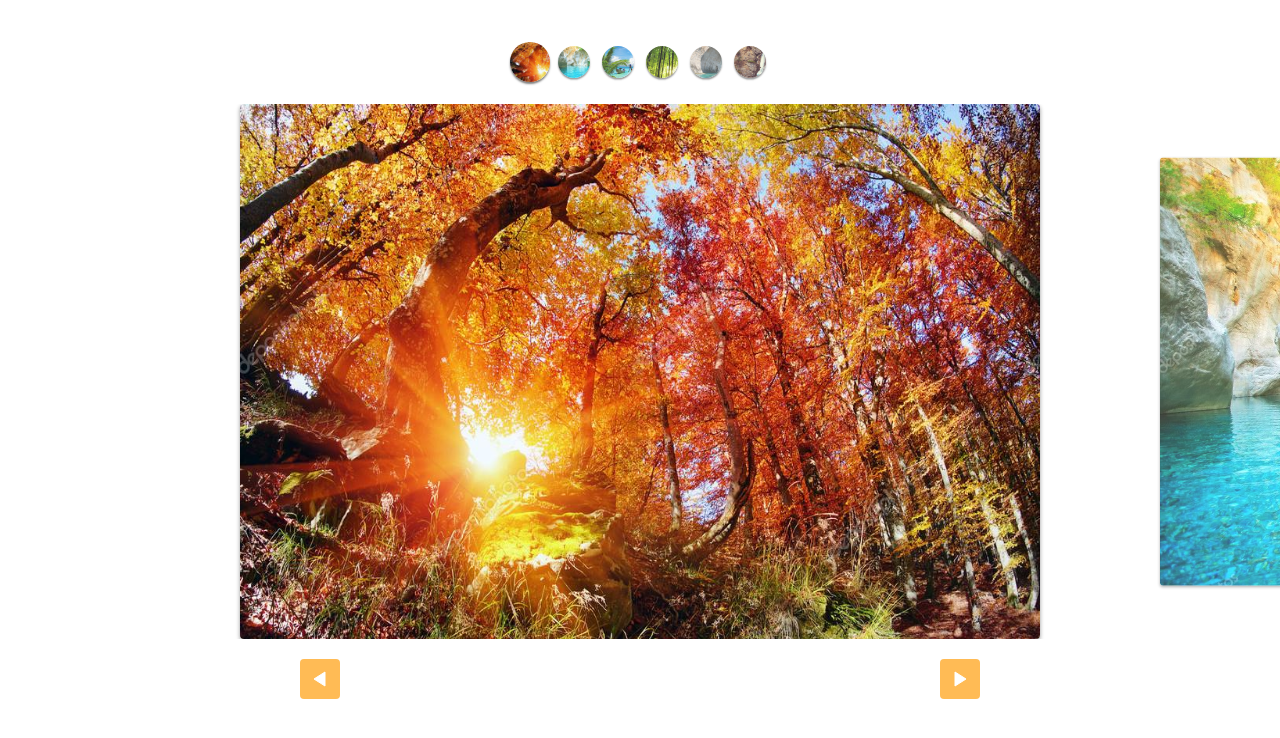
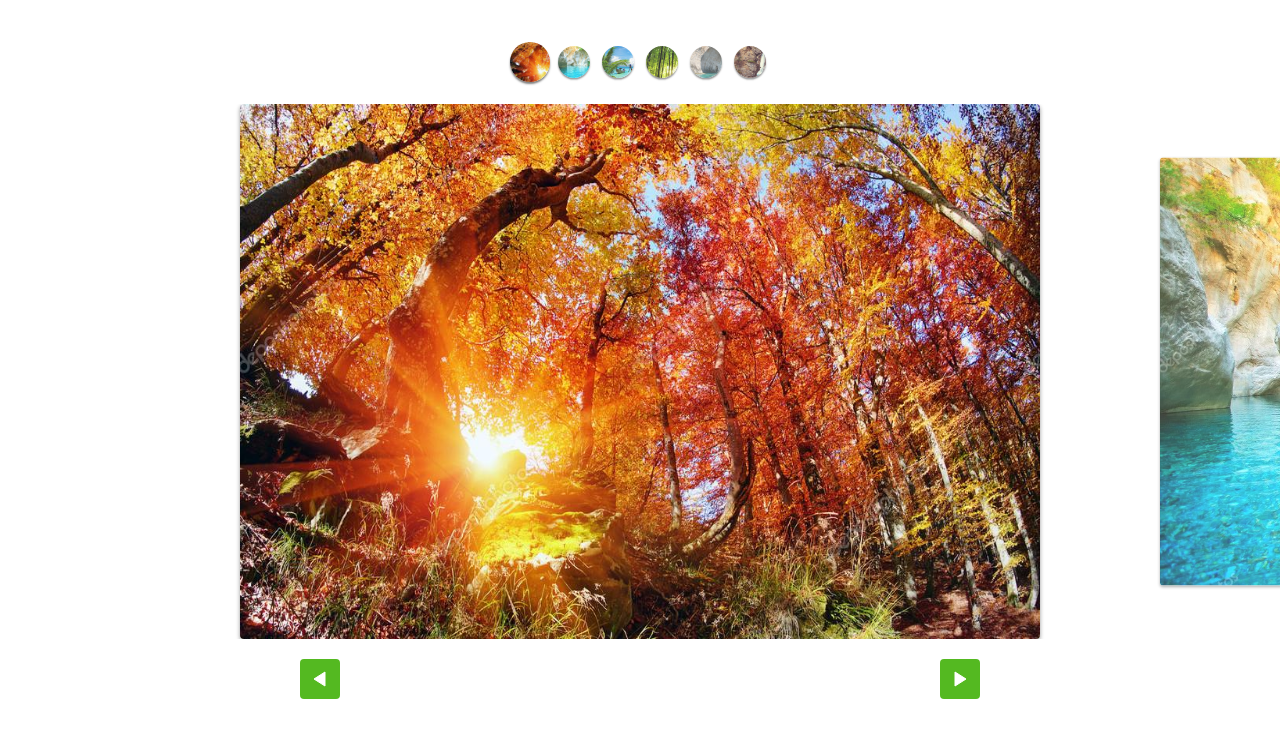
Before and after one commit to Matheus-Smoking/Slide-Library, a plain HTML site: page index.html in a window 1280 px wide. Drawn offline with Linux system fonts and the light colour scheme.

Commit message:
changes css style

```diff
--- a/css/style.css
+++ b/css/style.css
@@ -40,7 +40,7 @@ img {
 }
 
 .slide li img{
-  min-height: 536px;
+  min-height: 100%;
 }
 
 .slide li.active {
@@ -113,7 +113,7 @@ img {
   color: white;
   width: 40px;
   height: 40px;
-  background: #FB5 url('../img/arrow.svg') center center no-repeat;
+  background: #54b921 url('../img/arrow.svg') center center no-repeat;
 }
 
 .arrow-nav button.prev {
```
